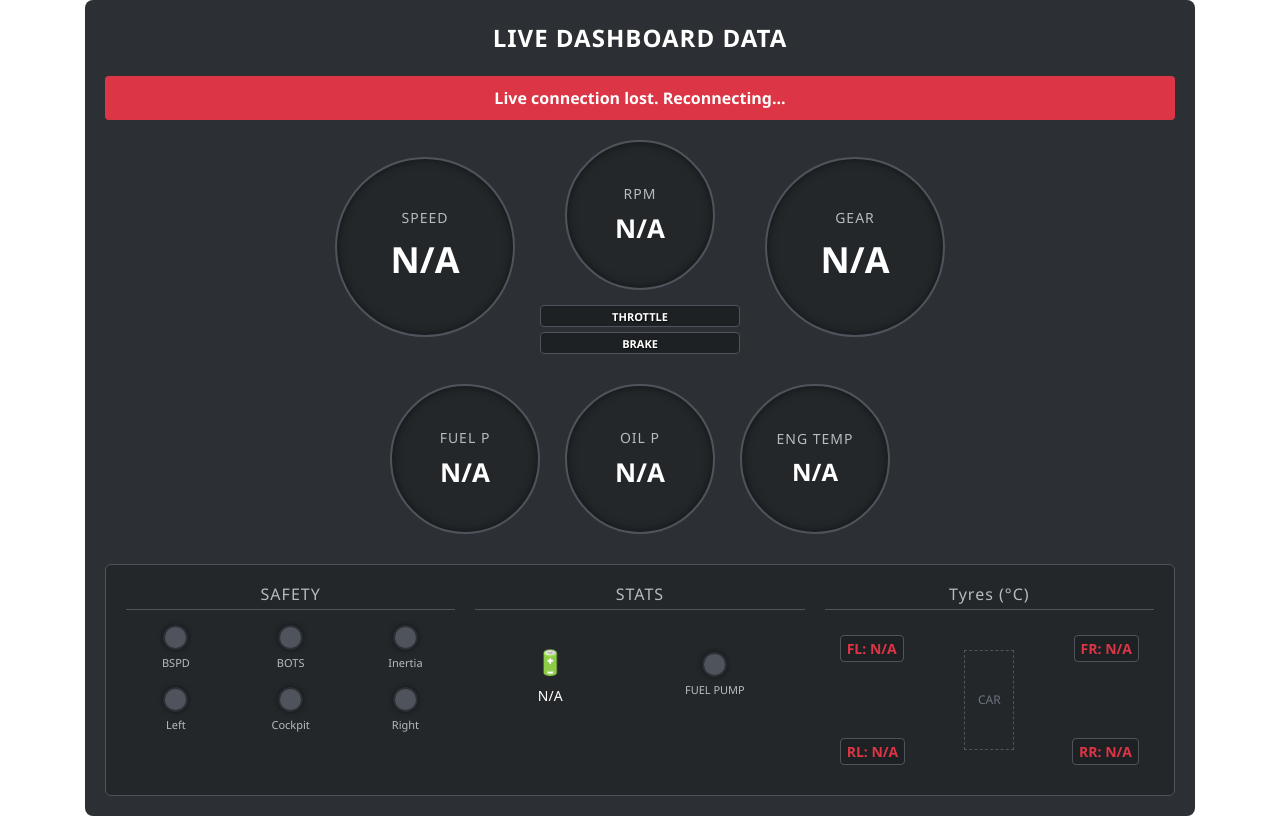
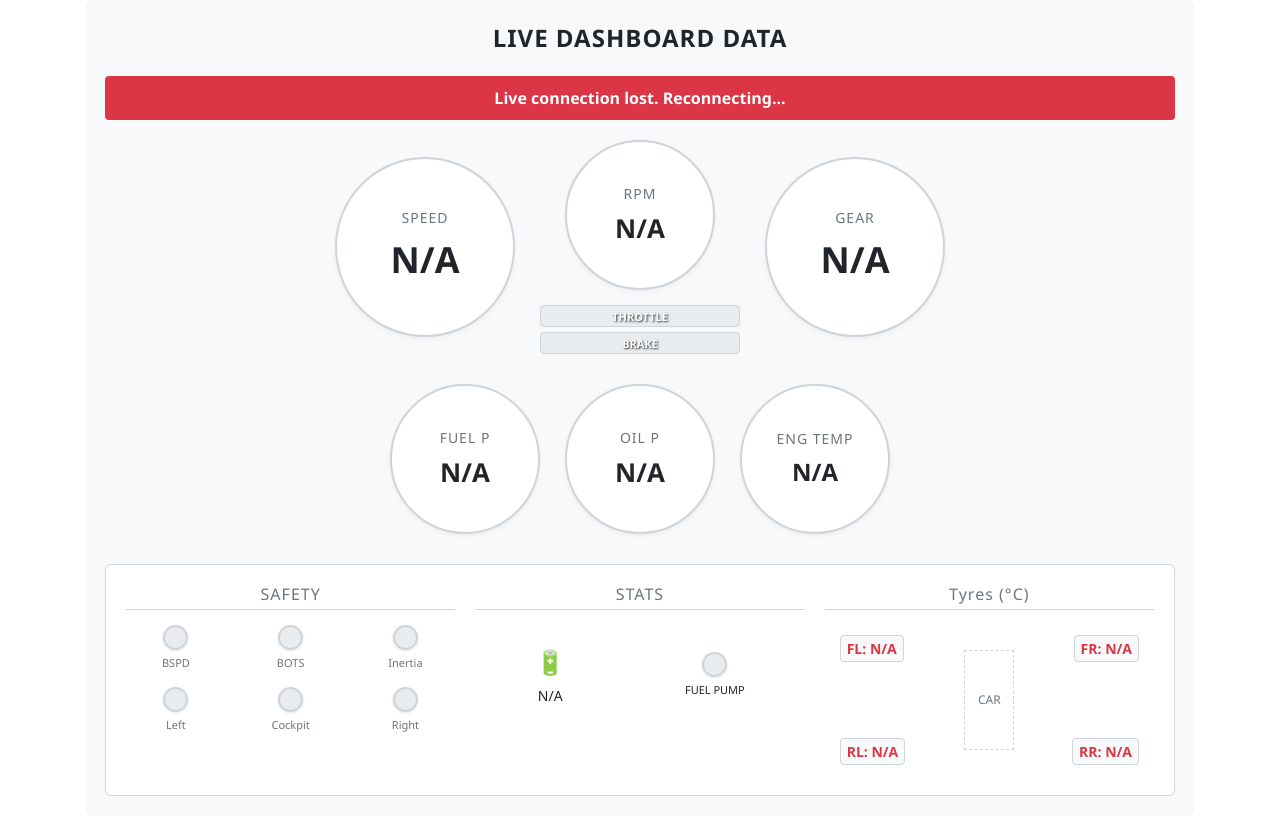
Before and after one commit to Nobleyyy/Vehicle-Wireless-Telemetry, a Flask app: page /live in a window 1280 px wide. Shown: the part 56-872 px from the top of the page. Run offline with Flask 3, Linux system fonts and the light colour scheme; a user stored in the database is signed in; data comes from the database, SQL or seed files in the repository; data that the repository does not hold is empty; some libraries are stand-ins or nearby versions.

Commit message:
lightmode for dashboard

```diff
--- a/Server/Web_Access/website/templates/live-dashboard.html
+++ b/Server/Web_Access/website/templates/live-dashboard.html
@@ -4,15 +4,18 @@
 
 {% block content %}
 <style>
-    /* Dashboard Dark Theme Container */
+    /* ========================================
+       LIGHT THEME (Default / Light Mode)
+       ======================================== */
     .f1-dashboard {
-        background-color: #2c2f33;
-        color: #ffffff;
+        background-color: #f8f9fa;
+        color: #212529;
         font-family: 'Segoe UI', Tahoma, Geneva, Verdana, sans-serif;
         padding: 20px;
         border-radius: 8px;
         max-width: 1200px;
         margin: 0 auto;
+        transition: background-color 0.2s, color 0.2s;
     }
 
     .dash-header {
@@ -35,15 +38,8 @@
         display: none;
     }
 
-    /* Medium/Large Screen Layout (Your Preferred Look) */
-    .desktop-layout {
-        display: block;
-    }
-
-    /* Small Screen Layout (Hidden on desktop, shown on mobile) */
-    .mobile-layout {
-        display: none;
-    }
+    .desktop-layout { display: block; }
+    .mobile-layout { display: none; }
 
     .top-gauges {
         display: flex;
@@ -55,8 +51,8 @@
     }
 
     .gauge-box {
-        background: #23272a;
-        border: 2px solid #4f545c;
+        background: #ffffff;
+        border: 2px solid #ced4da;
         border-radius: 50%;
         width: 180px;
         height: 180px;
@@ -65,20 +61,21 @@
         justify-content: center;
         align-items: center;
         text-align: center;
-        box-shadow: inset 0 0 10px rgba(0,0,0,0.5);
+        box-shadow: 0 2px 5px rgba(0,0,0,0.05);
         flex-shrink: 0;
+        transition: background-color 0.2s, border-color 0.2s;
     }
 
     .gauge-title {
         font-size: 14px;
-        color: #b9bbbe;
+        color: #6c757d;
         letter-spacing: 1px;
     }
 
     .gauge-value {
         font-size: 36px;
         font-weight: bold;
-        color: #ffffff;
+        color: #212529;
         margin-top: 5px;
     }
 
@@ -95,10 +92,10 @@
 
     .bar-container {
         width: 100%;
-        background: #1e2124;
+        background: #e9ecef;
         border-radius: 4px;
         overflow: hidden;
-        border: 1px solid #4f545c;
+        border: 1px solid #ced4da;
         height: 22px;
         position: relative;
     }
@@ -128,17 +125,18 @@
         display: grid;
         grid-template-columns: repeat(3, 1fr);
         gap: 20px;
-        background: #23272a;
+        background: #ffffff;
         padding: 20px;
         border-radius: 6px;
-        border: 1px solid #4f545c;
+        border: 1px solid #ced4da;
+        transition: background-color 0.2s, border-color 0.2s;
     }
 
     .section-block h3 {
         text-align: center;
         font-size: 16px;
-        color: #b9bbbe;
-        border-bottom: 1px solid #4f545c;
+        color: #6c757d;
+        border-bottom: 1px solid #ced4da;
         padding-bottom: 5px;
         margin-bottom: 15px;
         letter-spacing: 1px;
@@ -157,16 +155,16 @@
         flex-direction: column;
         align-items: center;
         font-size: 11px;
-        color: #b9bbbe;
+        color: #6c757d;
     }
 
     .led-circle {
         width: 25px;
         height: 25px;
         border-radius: 50%;
-        background-color: #4f545c;
-        border: 2px solid #2c2f33;
-        box-shadow: 0 0 5px rgba(0,0,0,0.5);
+        background-color: #e9ecef;
+        border: 2px solid #ced4da;
+        box-shadow: 0 1px 3px rgba(0,0,0,0.1);
         margin-bottom: 5px;
         transition: background-color 0.2s, box-shadow 0.2s;
     }
@@ -185,20 +183,136 @@
         height: 150px;
     }
 
+    .car-box {
+        color: #6c757d;
+        font-size: 12px;
+        text-align: center;
+        border: 1px dashed #ced4da;
+        width: 50px;
+        height: 100px;
+        display: flex;
+        align-items: center;
+        justify-content: center;
+    }
+
     .tyre-val {
         position: absolute;
         font-weight: bold;
         font-size: 14px;
-        background: #1e2124;
+        background: #f8f9fa;
         padding: 2px 6px;
         border-radius: 4px;
-        border: 1px solid #4f545c;
+        border: 1px solid #ced4da;
+        color: #dc3545;
     }
 
-    #tyre-fl, #m-tyre-fl { top: 10px; left: 15px; color: #dc3545; }
-    #tyre-fr, #m-tyre-fr { top: 10px; right: 15px; color: #dc3545; }
-    #tyre-rl, #m-tyre-rl { bottom: 10px; left: 15px; color: #dc3545; }
-    #tyre-rr, #m-tyre-rr { bottom: 10px; right: 15px; color: #dc3545; }
+    #tyre-fl, #m-tyre-fl { top: 10px; left: 15px; }
+    #tyre-fr, #m-tyre-fr { top: 10px; right: 15px; }
+    #tyre-rl, #m-tyre-rl { bottom: 10px; left: 15px; }
+    #tyre-rr, #m-tyre-rr { bottom: 10px; right: 15px; }
+
+    .mobile-bars-box {
+        background: #ffffff;
+        border: 2px solid #ced4da;
+        border-radius: 12px;
+        width: 150px;
+        height: 150px;
+        display: flex;
+        flex-direction: column;
+        justify-content: center;
+        padding: 12px;
+        box-sizing: border-box;
+        box-shadow: 0 2px 5px rgba(0,0,0,0.05);
+    }
+
+
+    /* ========================================
+       DARK THEME OVERRIDES (Your Preferred Dark Look)
+       ======================================== */
+    html[data-theme="dark"] .f1-dashboard,
+    @media (prefers-color-scheme: dark) {
+        html:not([data-theme="light"]) .f1-dashboard {
+            background-color: #2c2f33;
+            color: #ffffff;
+        }
+    }
+
+    html[data-theme="dark"] .gauge-box,
+    @media (prefers-color-scheme: dark) {
+        html:not([data-theme="light"]) .gauge-box {
+            background: #23272a;
+            border-color: #4f545c;
+            box-shadow: inset 0 0 10px rgba(0,0,0,0.5);
+        }
+    }
+
+    html[data-theme="dark"] .gauge-title,
+    html[data-theme="dark"] .section-block h3,
+    html[data-theme="dark"] .led-item,
+    @media (prefers-color-scheme: dark) {
+        html:not([data-theme="light"]) .gauge-title,
+        html:not([data-theme="light"]) .section-block h3,
+        html:not([data-theme="light"]) .led-item {
+            color: #b9bbbe;
+        }
+    }
+
+    html[data-theme="dark"] .gauge-value,
+    @media (prefers-color-scheme: dark) {
+        html:not([data-theme="light"]) .gauge-value {
+            color: #ffffff;
+        }
+    }
+
+    html[data-theme="dark"] .bar-container,
+    @media (prefers-color-scheme: dark) {
+        html:not([data-theme="light"]) .bar-container {
+            background: #1e2124;
+            border-color: #4f545c;
+        }
+    }
+
+    html[data-theme="dark"] .bottom-panel,
+    @media (prefers-color-scheme: dark) {
+        html:not([data-theme="light"]) .bottom-panel {
+            background: #23272a;
+            border-color: #4f545c;
+        }
+    }
+
+    html[data-theme="dark"] .led-circle,
+    @media (prefers-color-scheme: dark) {
+        html:not([data-theme="light"]) .led-circle {
+            background-color: #4f545c;
+            border-color: #2c2f33;
+            box-shadow: 0 0 5px rgba(0,0,0,0.5);
+        }
+    }
+
+    html[data-theme="dark"] .tyre-val,
+    @media (prefers-color-scheme: dark) {
+        html:not([data-theme="light"]) .tyre-val {
+            background: #1e2124;
+            border-color: #4f545c;
+        }
+    }
+
+    html[data-theme="dark"] .car-box,
+    @media (prefers-color-scheme: dark) {
+        html:not([data-theme="light"]) .car-box {
+            border-color: #4f545c;
+            color: #6c757d;
+        }
+    }
+
+    html[data-theme="dark"] .mobile-bars-box,
+    @media (prefers-color-scheme: dark) {
+        html:not([data-theme="light"]) .mobile-bars-box {
+            background: #23272a;
+            border-color: #4f545c;
+            box-shadow: inset 0 0 10px rgba(0,0,0,0.5);
+        }
+    }
 
     /* Switch to mobile layout and stack bottom panel on small screens */
     @media (max-width: 768px) {
@@ -217,7 +331,7 @@
     <div id="status-banner">Waiting for data...</div>
 
     <!-- ========================================== -->
-    <!-- DESKTOP / MEDIUM LOOK (Your Preferred Layout) -->
+    <!-- DESKTOP / MEDIUM LOOK                      -->
     <!-- ========================================== -->
     <div class="desktop-layout">
         <div class="top-gauges">
@@ -267,7 +381,7 @@
     </div>
 
     <!-- ========================================== -->
-    <!-- SMALL / MOBILE LOOK (Clean Grid Layout)    -->
+    <!-- SMALL / MOBILE LOOK                        -->
     <!-- ========================================== -->
     <div class="mobile-layout">
         <div style="display: grid; grid-template-columns: repeat(2, 1fr); gap: 15px; justify-items: center; align-items: center; margin-bottom: 30px;">
@@ -281,7 +395,7 @@
                 <div class="gauge-value" id="m-val-rpm" style="font-size: 24px;">N/A</div>
             </div>
 
-            <div style="background: #23272a; border: 2px solid #4f545c; border-radius: 12px; width: 150px; height: 150px; display: flex; flex-direction: column; justify-content: center; padding: 12px; box-sizing: border-box; box-shadow: inset 0 0 10px rgba(0,0,0,0.5);">
+            <div class="mobile-bars-box">
                 <div class="bar-container" style="margin-top: 0;">
                     <div class="bar-label">THROTTLE</div>
                     <div class="bar-fill" id="m-throttle-fill"></div>
@@ -337,7 +451,7 @@
                 </div>
                 <div style="text-align: center;">
                     <div class="led-circle" id="pump-led" style="margin: 0 auto 5px auto;"></div>
-                    <div style="font-size: 11px; color: #b9bbbe;">FUEL PUMP</div>
+                    <div style="font-size: 11px; color: inherit;">FUEL PUMP</div>
                 </div>
             </div>
         </div>
@@ -345,7 +459,7 @@
         <div class="section-block">
             <h3>Tyres (°C)</h3>
             <div class="tyres-container">
-                <div style="color: #6c757d; font-size: 12px; text-align: center; border: 1px dashed #4f545c; width: 50px; height: 100px; display: flex; align-items: center; justify-content: center;">CAR</div>
+                <div class="car-box">CAR</div>
                 <div class="tyre-val" id="tyre-fl">FL: N/A</div>
                 <div class="tyre-val" id="tyre-fr">FR: N/A</div>
                 <div class="tyre-val" id="tyre-rl">RL: N/A</div>
@@ -380,7 +494,6 @@
             return undefined;
         }
 
-        // Helper that updates both desktop and mobile element IDs simultaneously
         function updateFieldPair(baseId, targetKey, unit = "", prefix = "") {
             const val = findValue(data, targetKey);
             const displayVal = (val !== undefined && val !== null && val !== "") ? (prefix + val + unit) : (prefix + "N/A");
@@ -400,7 +513,6 @@
         updateFieldPair("val-oilp", "oilp");
         updateFieldPair("val-voltage", "voltage", " V");
 
-        // Throttle & Brake update for both layouts
         const tValRaw = findValue(data, "ThrottlePos");
         let tPercent = 0;
         if (tValRaw !== undefined && tValRaw !== null) {
@@ -423,13 +535,11 @@
         const mBrake = document.getElementById("m-brake-fill");
         if (mBrake) mBrake.style.width = bPercent;
 
-        // Tyres
         updateFieldPair("tyre-fl", "tyre_fl", "°C", "FL: ");
         updateFieldPair("tyre-fr", "tyre_fr", "°C", "FR: ");
         updateFieldPair("tyre-rl", "tyre_rl", "°C", "RL: ");
         updateFieldPair("tyre-rr", "tyre_rr", "°C", "RR: ");
 
-        // LEDs/Safety flags
         const leds = ["bspd", "bots", "inertia", "left", "cockpit", "right"];
         leds.forEach(led => {
             const el = document.querySelector(`[id-led="${led}"]`);
```
